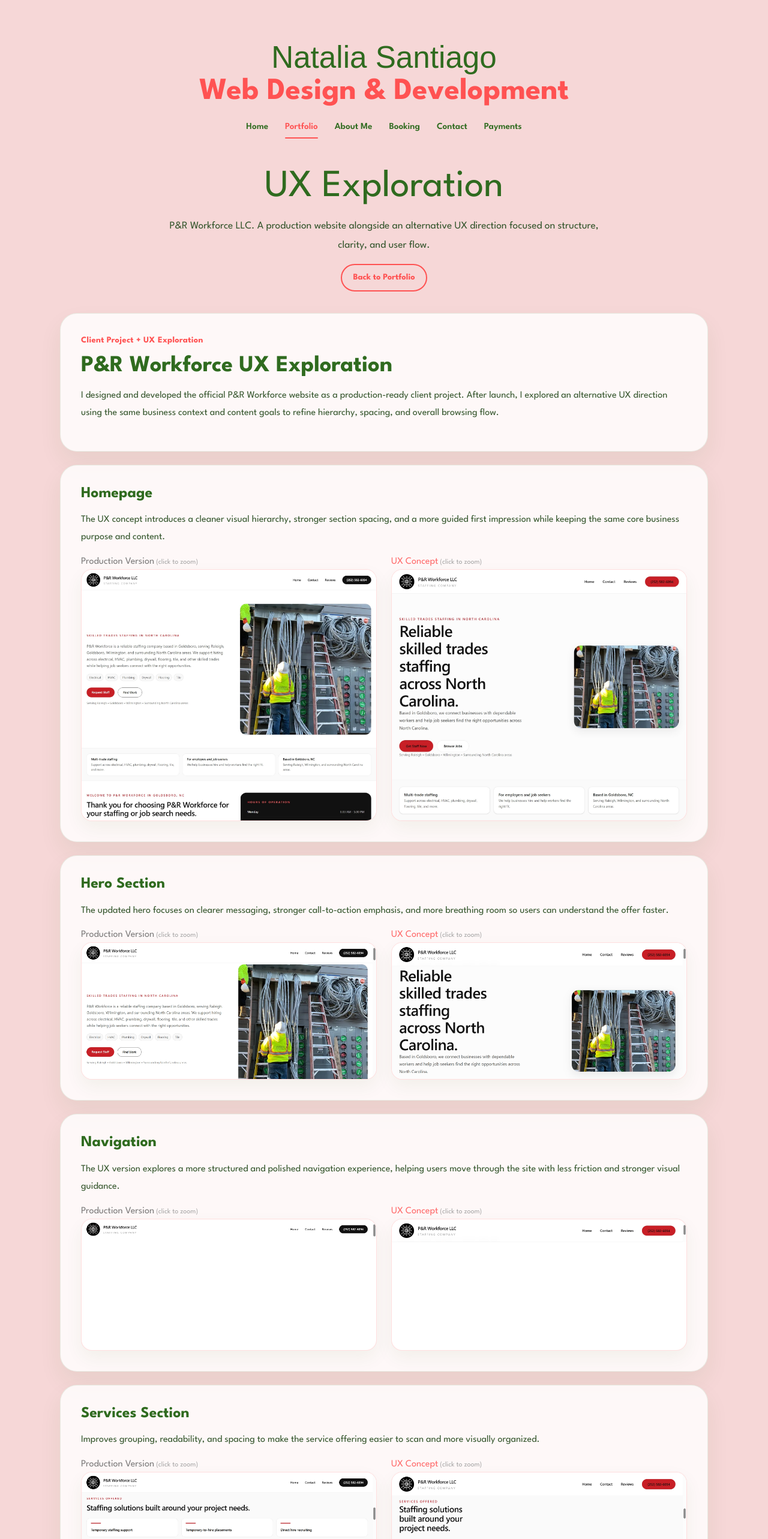
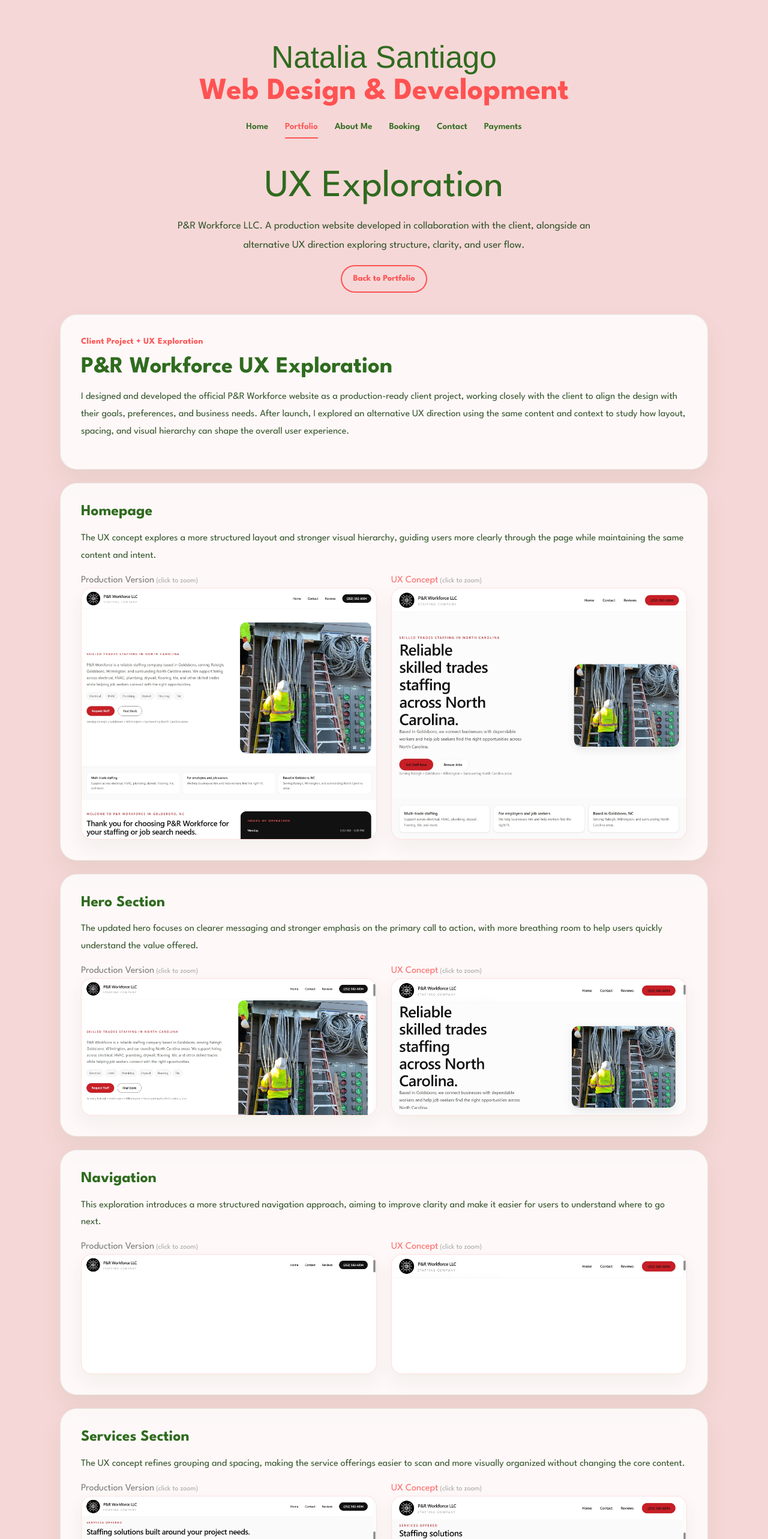
Before and after one commit to natalia-santiago/myportfolio-site, a Next.js app: page /portfolio/pr-workforce/ux in a window 1280 px wide. Shown: the top 2566 px of the page at 60% size. Built offline with nearby package versions, Linux system fonts and the light colour scheme; a web font is replaced by a local one.

Commit message:
Fixed case study wording to independent exploration

```diff
--- a/app/globals.css
+++ b/app/globals.css
@@ -2408,7 +2408,7 @@ a {
 }
 
 .portfolio-cta {
-  max-width: 760px;
+  max-width: 780px;
   margin: 36px auto 0;
   padding: 34px 28px 32px;
   text-align: center;
@@ -2491,6 +2491,10 @@ a {
   transform: translateY(-1px);
 }
 
+.portfolio-hero .portfolio-project-ux-button {
+  margin-top: 16px;
+}
+
 /* =========================
    UX COMPARISON IMAGE FIX
 ========================= */
@@ -2506,7 +2510,7 @@ a {
   max-height: 420px; /* 🔥 THIS is the fix */
   overflow: hidden;
   border-radius: 18px;
-  min-height: 220px;
+  min-height: 200px;
 }
 
 /* Make tall screenshots scrollable inside frame */
--- a/app/portfolio/pr-workforce/ux/page.tsx
+++ b/app/portfolio/pr-workforce/ux/page.tsx
@@ -53,7 +53,7 @@ function ComparisonSection({
                   <img
                     src={before}
                     alt={beforeAlt}
-                    className="portfolio-project-image ux-comparison-image"
+                    className="portfolio-project-image"
                   />
                   <div className="portfolio-image-overlay" aria-hidden="true">
                     <FaSearchPlus className="portfolio-zoom-icon" />
@@ -75,7 +75,7 @@ function ComparisonSection({
                   <img
                     src={after}
                     alt={afterAlt}
-                    className="portfolio-project-image ux-comparison-image"
+                    className="portfolio-project-image"
                   />
                   <div className="portfolio-image-overlay" aria-hidden="true">
                     <FaSearchPlus className="portfolio-zoom-icon" />
@@ -100,12 +100,14 @@ export default function PRWorkforceUXPage() {
       <Header />
 
       <main className="portfolio-page">
+        {/* HERO */}
         <section className="portfolio-hero">
           <h1 className="portfolio-title">UX Exploration</h1>
 
           <p className="portfolio-intro">
-            P&amp;R Workforce LLC. A production website alongside an alternative
-            UX direction focused on structure, clarity, and user flow.
+            P&amp;R Workforce LLC. A production website developed in collaboration
+            with the client, alongside an alternative UX direction exploring
+            structure, clarity, and user flow.
           </p>
 
           <a href="/portfolio" className="portfolio-project-ux-button">
@@ -113,6 +115,7 @@ export default function PRWorkforceUXPage() {
           </a>
         </section>
 
+        {/* INTRO */}
         <section className="portfolio-grid-section">
           <article className="portfolio-project-card">
             <div className="portfolio-project-copy">
@@ -125,19 +128,22 @@ export default function PRWorkforceUXPage() {
               </h2>
 
               <p className="portfolio-project-description">
-                I designed and developed the official P&amp;R Workforce website
-                as a production-ready client project. After launch, I explored
-                an alternative UX direction using the same business context and
-                content goals to refine hierarchy, spacing, and overall browsing
-                flow.
+                I designed and developed the official P&amp;R Workforce website as a
+                production-ready client project, working closely with the client to
+                align the design with their goals, preferences, and business needs.
+                After launch, I explored an alternative UX direction using the same
+                content and context to study how layout, spacing, and visual hierarchy
+                can shape the overall user experience.
               </p>
             </div>
           </article>
         </section>
 
+        {/* SECTIONS */}
+
         <ComparisonSection
           title="Homepage"
-          description="The UX concept introduces a cleaner visual hierarchy, stronger section spacing, and a more guided first impression while keeping the same core business purpose and content."
+          description="The UX concept explores a more structured layout and stronger visual hierarchy, guiding users more clearly through the page while maintaining the same content and intent."
           before="/images/homepage-pr.jpeg"
           after="/images/ux-homepage-pr.jpeg"
           beforeAlt="Production homepage for P&R Workforce"
@@ -146,74 +152,75 @@ export default function PRWorkforceUXPage() {
 
         <ComparisonSection
           title="Hero Section"
-          description="The updated hero focuses on clearer messaging, stronger call-to-action emphasis, and more breathing room so users can understand the offer faster."
+          description="The updated hero focuses on clearer messaging and stronger emphasis on the primary call to action, with more breathing room to help users quickly understand the value offered."
           before="/images/hero-pr.png"
           after="/images/ux-hero-pr.png"
-          beforeAlt="Production hero section for P&R Workforce"
-          afterAlt="UX concept hero section for P&R Workforce"
+          beforeAlt="Production hero section"
+          afterAlt="UX concept hero section"
         />
 
         <ComparisonSection
           title="Navigation"
-          description="The UX version explores a more structured and polished navigation experience, helping users move through the site with less friction and stronger visual guidance."
+          description="This exploration introduces a more structured navigation approach, aiming to improve clarity and make it easier for users to understand where to go next."
           before="/images/navigation-pr.png"
           after="/images/ux-navigation-pr.png"
-          beforeAlt="Production navigation for P&R Workforce"
-          afterAlt="UX concept navigation for P&R Workforce"
+          beforeAlt="Production navigation"
+          afterAlt="UX concept navigation"
         />
 
         <ComparisonSection
           title="Services Section"
-          description="Improves grouping, readability, and spacing to make the service offering easier to scan and more visually organized."
+          description="The UX concept refines grouping and spacing, making the service offerings easier to scan and more visually organized without changing the core content."
           before="/images/services-pr.png"
           after="/images/ux-services-pr.png"
-          beforeAlt="Production services section for P&R Workforce"
-          afterAlt="UX concept services section for P&R Workforce"
+          beforeAlt="Production services section"
+          afterAlt="UX concept services section"
         />
 
         <ComparisonSection
           title="Industries Section"
-          description="The UX concept gives this section stronger structure and better visual rhythm, making the information feel more digestible and intentional."
+          description="This version explores a clearer structure and improved visual rhythm, helping the information feel more digestible and easier to navigate."
           before="/images/industries-pr.png"
           after="/images/ux-industries-pr.png"
-          beforeAlt="Production industries section for P&R Workforce"
-          afterAlt="UX concept industries section for P&R Workforce"
+          beforeAlt="Production industries section"
+          afterAlt="UX concept industries section"
         />
 
         <ComparisonSection
-          title="Contact Page"
-          description="The updated contact area improves clarity, hierarchy, and form presentation to support a more confident and conversion-focused experience."
+          title="Contact Section"
+          description="The UX concept focuses on improving clarity and form structure, supporting a smoother and more intuitive experience when users are ready to get in touch."
           before="/images/contact-pr.jpeg"
           after="/images/ux-contact-pr.jpeg"
-          beforeAlt="Production contact page for P&R Workforce"
-          afterAlt="UX concept contact page for P&R Workforce"
+          beforeAlt="Production contact section"
+          afterAlt="UX concept contact section"
         />
 
         <ComparisonSection
           title="Contact Prompt"
-          description="This refinement explores stronger CTA visibility and cleaner supporting layout, helping the user understand the next step more quickly."
+          description="This refinement explores stronger call-to-action visibility and clearer supporting layout, helping users better understand the next step."
           before="/images/contact-prompt-pr.png"
           after="/images/ux-contact-prompt-pr.png"
-          beforeAlt="Production contact prompt for P&R Workforce"
-          afterAlt="UX concept contact prompt for P&R Workforce"
+          beforeAlt="Production contact prompt"
+          afterAlt="UX concept contact prompt"
         />
 
         <ComparisonSection
           title="Mobile Experience"
-          description="The mobile concept focuses on cleaner spacing, stronger readability, and a more refined responsive experience while preserving the same business message."
+          description="The mobile concept explores improved spacing, readability, and visual balance, creating a more refined responsive experience while preserving the same messaging."
           before="/images/prwork2.jpeg"
           after="/images/mobile-pr.jpeg"
-          beforeAlt="Production mobile homepage for P&R Workforce"
-          afterAlt="UX concept mobile homepage for P&R Workforce"
+          beforeAlt="Production mobile version"
+          afterAlt="UX concept mobile version"
         />
 
+        {/* REFLECTION */}
         <section className="portfolio-cta">
           <h2 className="portfolio-cta-title">Reflection</h2>
 
           <p className="portfolio-cta-text">
-            This exploration helped me study how spacing, hierarchy, and
-            structured comparison can improve clarity and usability without
-            changing the site’s core purpose.
+            This exploration highlights how layout, spacing, and hierarchy can
+            significantly influence clarity and usability, even when working with
+            the same content and overall business goals.
           </p>
         </section>
       </main>
```
